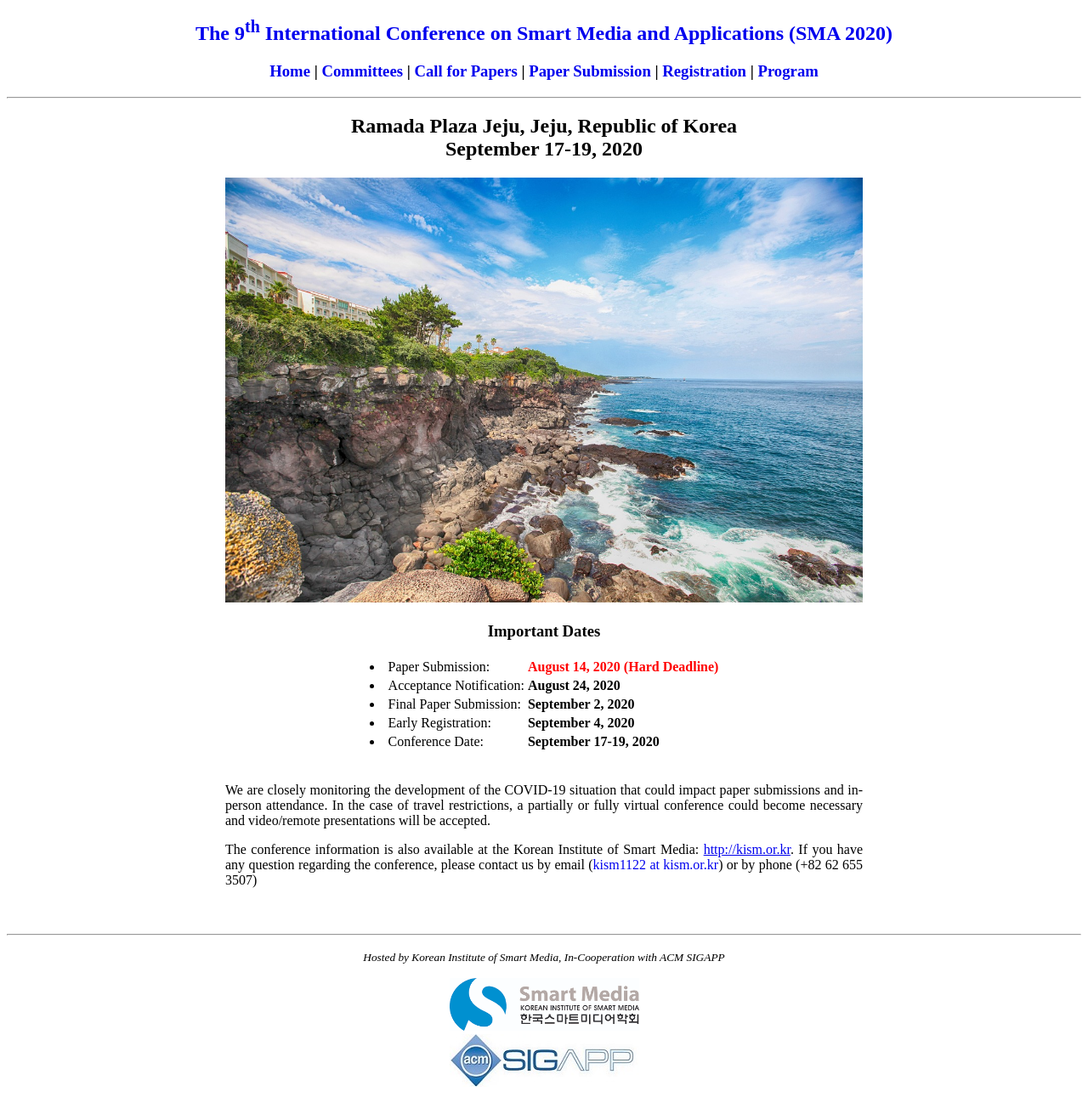
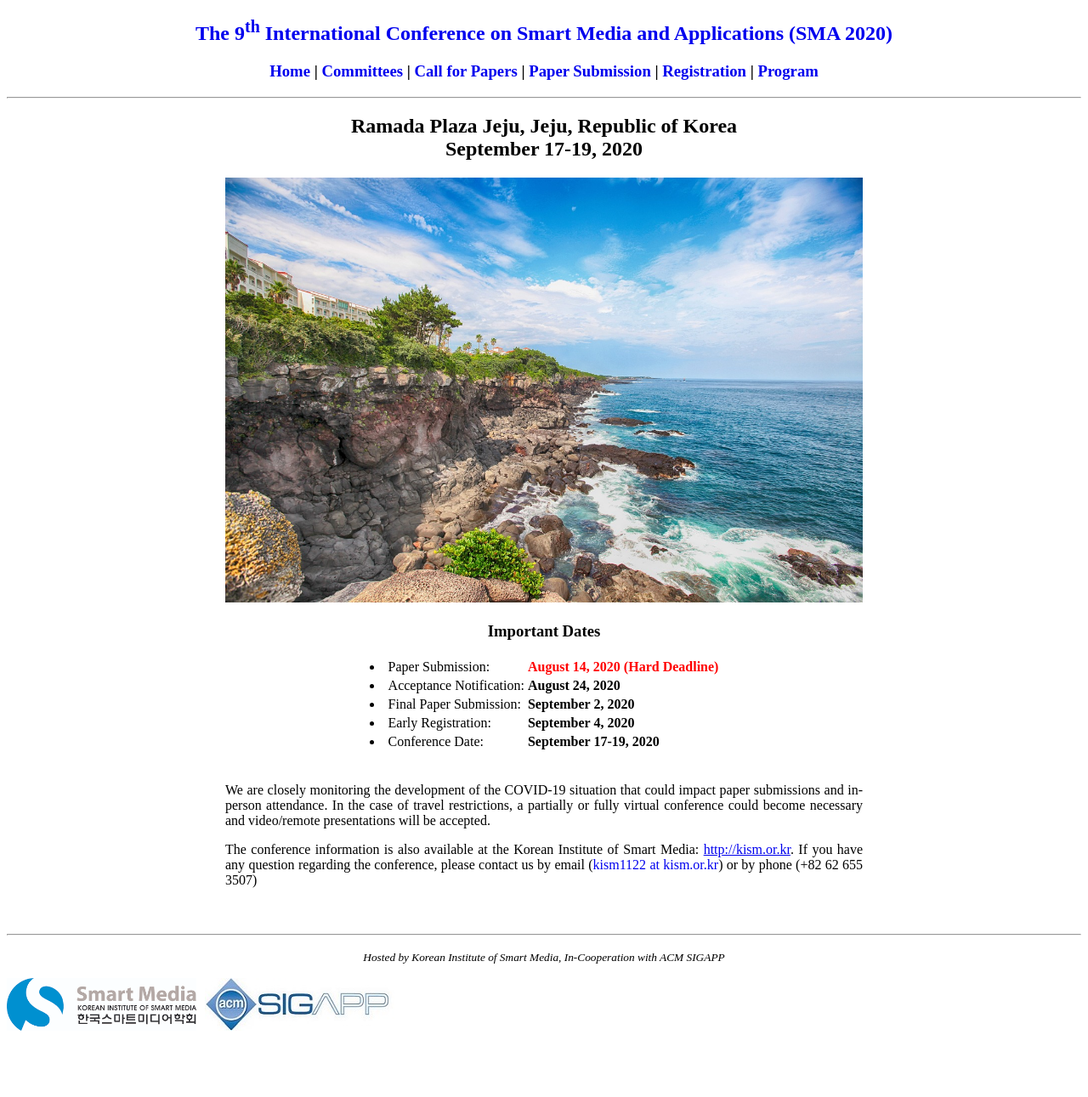
Before and after one commit to icea-conf/sma-2020.github.io, a Jekyll site: the page built from index.html, in a window 1280 px wide. Shown: the whole page at 85% size. Built offline with Jekyll 4.4.1, drawn with Linux system fonts in a browser that asks for light colours; the list of posts is cut into pages by our own code; after the commit the page ends 1217 px from its top, so only the background shows below that.

Commit message:
Update default.html

```diff
--- a/_layouts/default.html
+++ b/_layouts/default.html
@@ -33,10 +33,10 @@
     <p style="text-align:center"><small><i>Hosted by Korean Institute of Smart Media, In-Cooperation with ACM SIGAPP</i> </small></p>
     <div>
         <center>
-        <div style="padding-right: 2px; padding-left: 2px;">
+        <div style="float: left; margin-right: 10px;">
             <img src="https://sma-2020.github.io/image/logo.png" alt="" style="width: 223px; height: 62px;">
         </div>
-        <div style="padding-right: 2px; padding-left: 2px;">
+        <div style="float: left;">
             <img src="https://sma-2020.github.io/image/SIGAPP2.jpg" alt="" style="width: 223px; height: 62px;">
         </div>
         </center>
```
